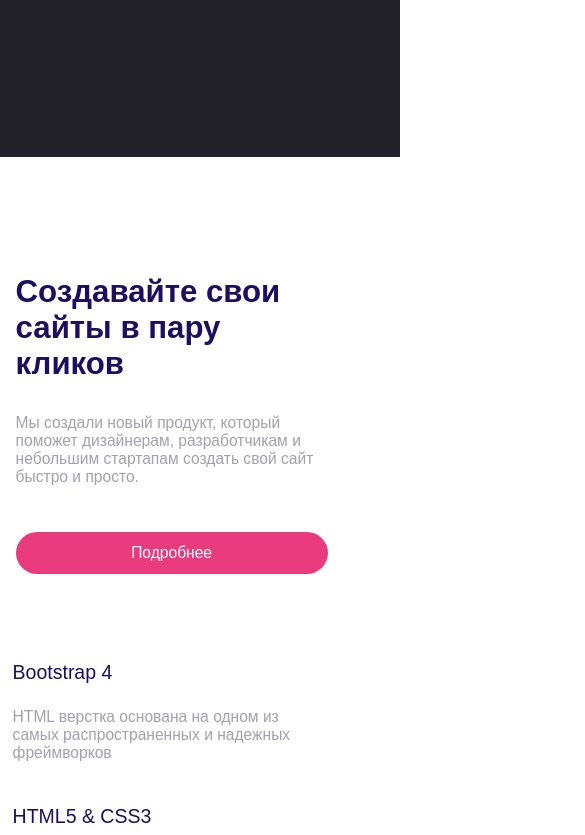
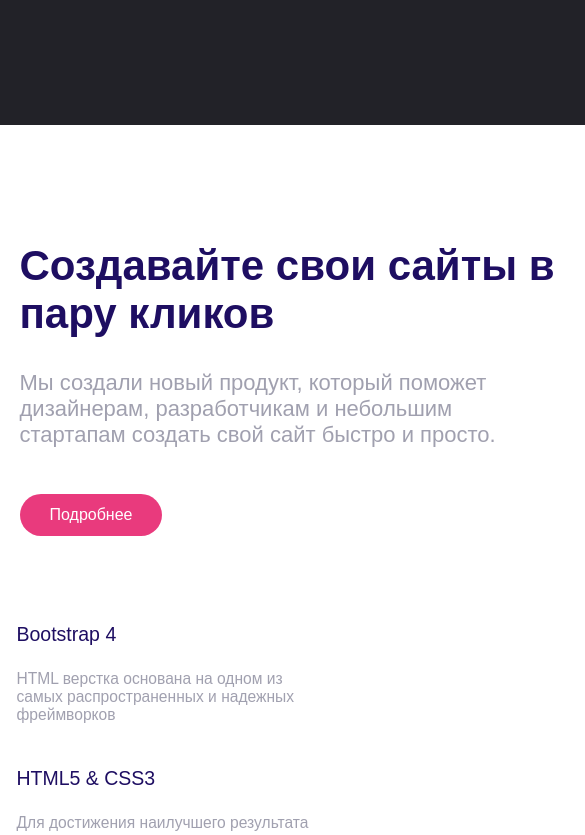
Before and after one commit to NadyaSukhova/tensor, a Vue app: page / in a window 390 px wide. Shown: the part 2341-3176 px from the top of the page, 585 px wide, since content can reach past the window. Built offline with nearby package versions, Linux system fonts and the light colour scheme; some icons are missing.

Commit message:
fixed mistake in create component

```diff
--- a/src/assets/main.less
+++ b/src/assets/main.less
@@ -590,35 +590,9 @@ body {
   }
 
   @media (max-width: 768px) {
-    margin-left: 4vw;
-
-    .title {
-      font-size: 8vw;
-      width: 70vw;
-    }
-
-    .description {
-      width: 80vw;
-      font-size: 4vw;
-
-    }
-
-    button {
-      width: 80vw;
-      font-size: 4vw;
-    }
-  }
-
-  .stack {
-    .column {
-      width: 33vw;
-    }
-  }
-
-  @media (max-width: 768px) {
     .stack {
-      flex-direction: column;
-      justify-content: center;
+        flex-direction: column;
+        justify-content: center;
 
       .column {
         width: 80vw;
```
Also changed, not shown: 3 other files (tests, documents, lock files or other folders).
